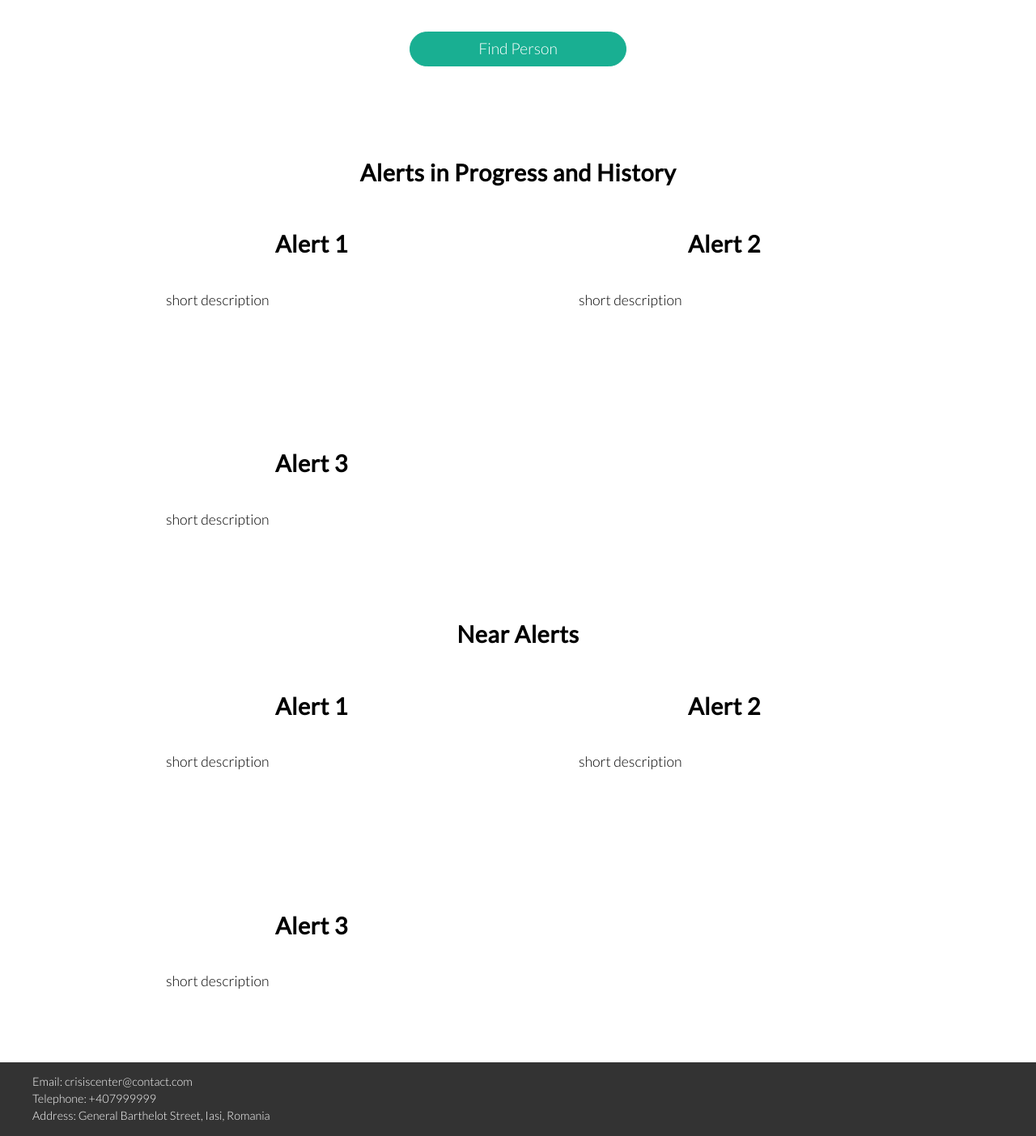
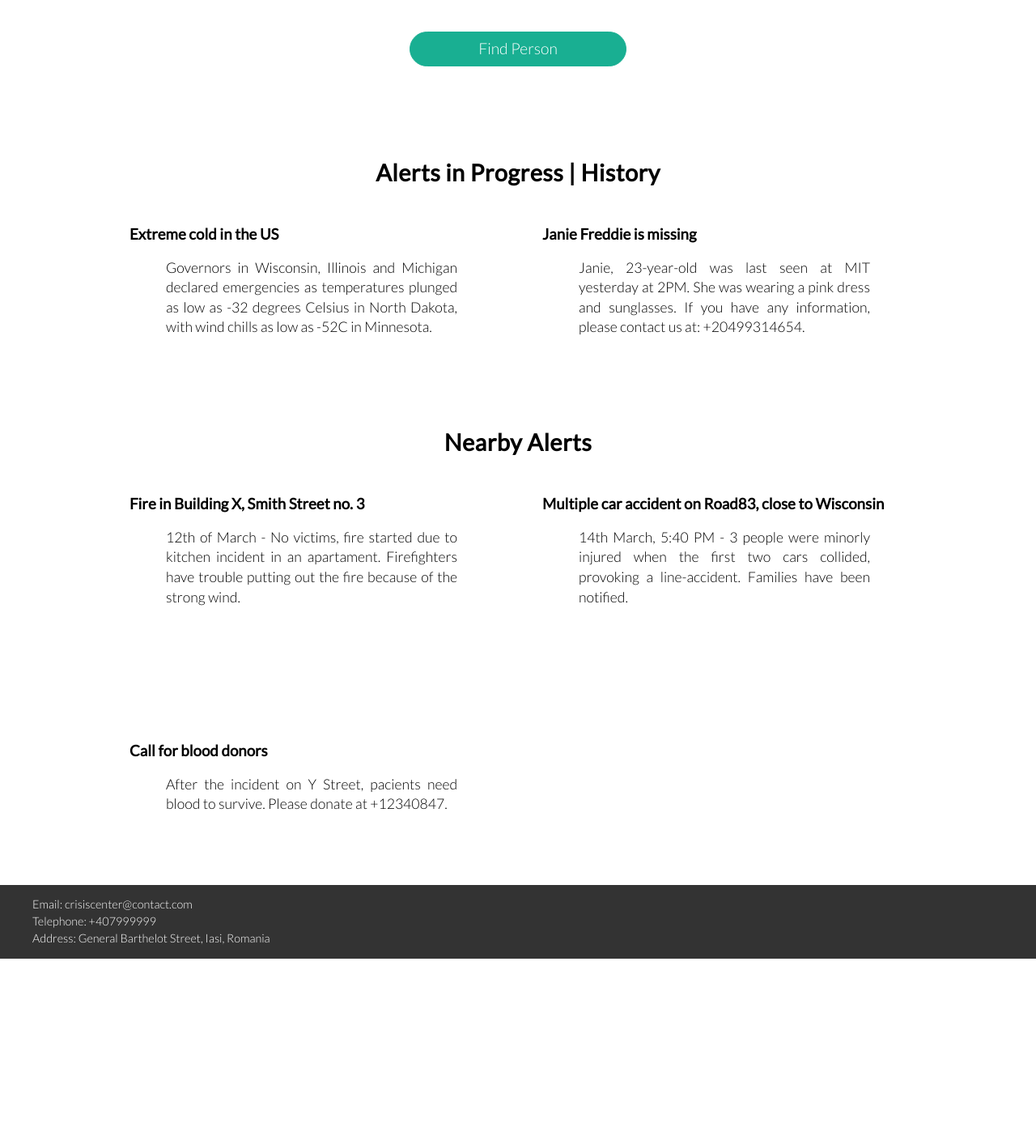
Before and after one commit to AlexandruSte/CrisisContainmentService, a PHP site: page /views/dashboard.html in a window 1280 px wide. Shown: the part 311-1714 px from the top of the page at 81% size. After the commit the page ends 1495 px from the top, so only its background shows below. Run offline with PHP 8.4, Linux system fonts and the light colour scheme.

Commit message:
added text - alerts

```diff
--- a/views/dashboard.html
+++ b/views/dashboard.html
@@ -41,37 +41,33 @@
         </div>
 
         <div id="alert_history">
-            <h2>Alerts in Progress and History</h2>
+            <h2>Alerts in Progress | History</h2>
             <section class="horizontal_container">
                 <article>
-                    <h2>Alert 1</h2>
-                    <p>short description</p>
+                    <h3>Extreme cold in the US </h3>
+                    <p>Governors in Wisconsin, Illinois and Michigan declared emergencies as temperatures plunged as low as -32 degrees Celsius in North Dakota, with wind chills as low as -52C in Minnesota. </p>
                 </article>
                 <article>
-                    <h2>Alert 2</h2>
-                    <p>short description</p>
-                </article>
-                <article>
-                    <h2>Alert 3</h2>
-                    <p>short description</p>
+                    <h3>Janie Freddie is missing</h3>
+                    <p>Janie, 23-year-old was last seen at MIT yesterday at 2PM. She was wearing a pink dress and sunglasses. If you have any information, please contact us at: +20499314654.</p>
                 </article>
             </section>
         </div>
 
         <div id="near_alerts">
-            <h2>Near Alerts</h2>
+            <h2>Nearby Alerts</h2>
             <section class="horizontal_container">
                 <article>
-                    <h2>Alert 1</h2>
-                    <p>short description</p>
+                    <h3>Fire in Building X, Smith Street no. 3</h3>
+                    <p>12th of March - No victims, fire started due to kitchen incident in an apartament. Firefighters have trouble putting out the fire because of the strong wind.</p>
                 </article>
                 <article>
-                    <h2>Alert 2</h2>
-                    <p>short description</p>
+                    <h3>Multiple car accident on Road83, close to Wisconsin</h3>
+                    <p>14th March, 5:40 PM - 3 people were minorly injured when the first two cars collided, provoking a line-accident. Families have been notified.</p>
                 </article>
                 <article>
-                    <h2>Alert 3</h2>
-                    <p>short description</p>
+                    <h3>Call for blood donors</h3>
+                    <p>After the incident on Y Street, pacients need blood to survive. Please donate at +12340847.</p>
                 </article>
             </section>
         </div>
--- a/views/find_person.html
+++ b/views/find_person.html
@@ -38,7 +38,7 @@
             <p> The fields marked with * are mandatory.</p>
             <input type="text" placeholder="First Name*">
             <input type="text" placeholder="Last Name*">
-            <textarea rows="4" placeholder="Physical description* (height, weight, hair/eyes color, birthmarks or other distinctive marks on the skin, what was the person wearing last time you saw him/her)"></textarea>
+            <textarea rows="4" placeholder="Physical description* (age, height, weight, hair/eyes color, birthmarks or other distinctive marks on the skin, what was the person wearing last time you saw him/her)"></textarea>
             <label> Upload photo: </label>
             <input type="file" name="file" placeholder="Photo" />
             <input type="text" placeholder="Last time you interacted/saw the person*">
```
Also changed, not shown: style/global_930.css (+8 -10 lines), style/partners.css (+4 -3 lines), style/dashboard.css (line endings or trailing spaces), views/sign_up.html (line endings or trailing spaces).
